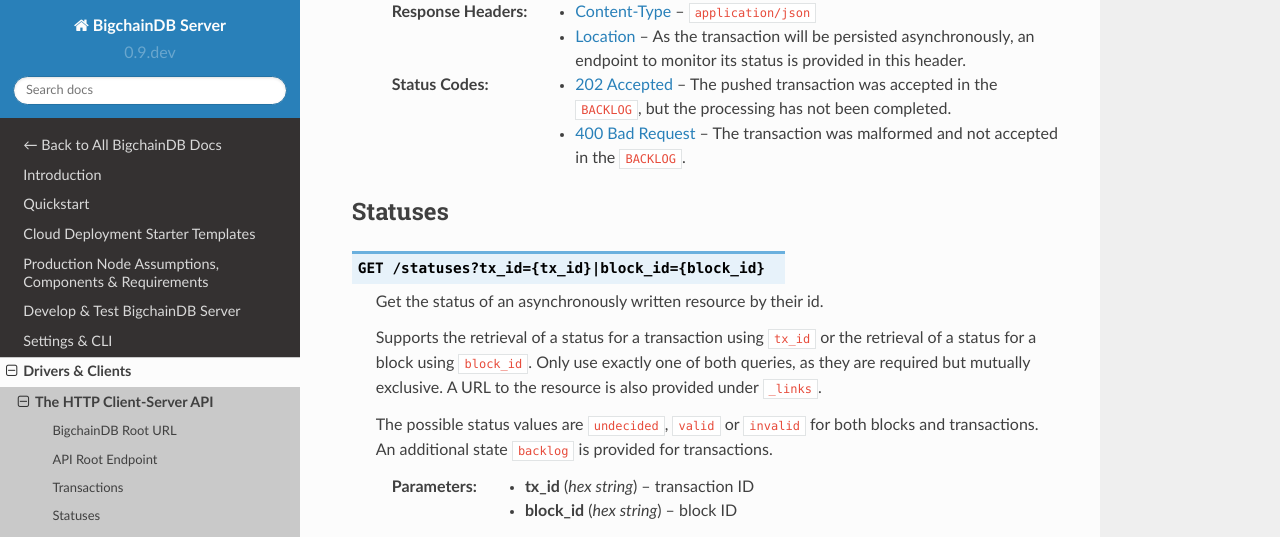
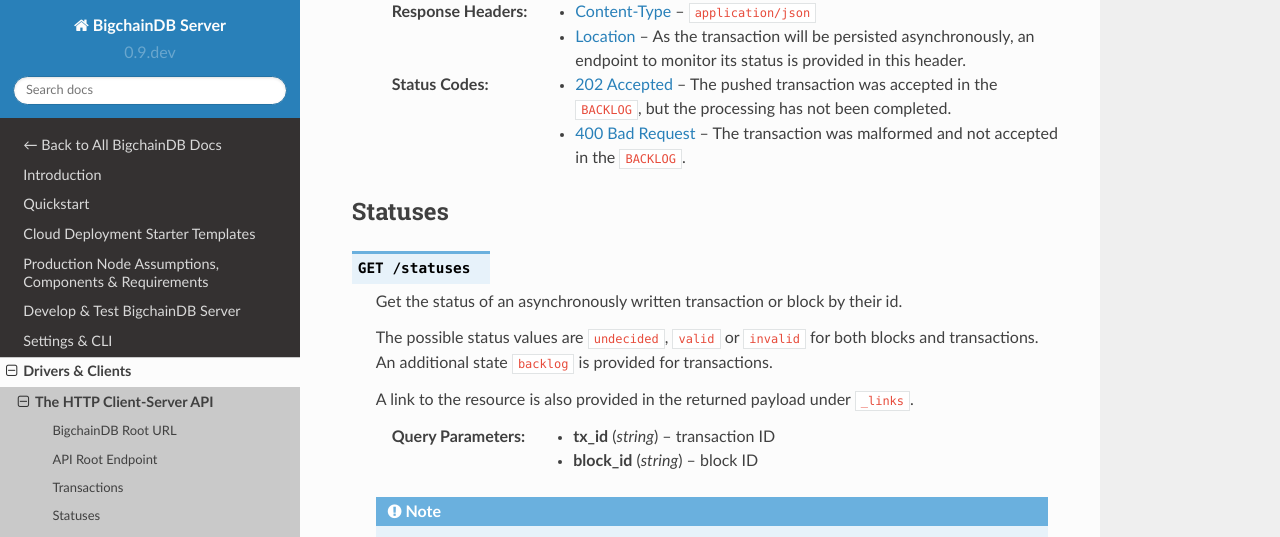
Before and after one commit to bigchaindb/bigchaindb, a Sphinx documentation site: the page built from docs/server/source/drivers-clients/http-client-server-api.rst, in a window 1280 px wide and 1400 px high, scrolled down 4882 px. Shown: the top 537 px of the window. Built offline with Sphinx 7.4.7 and the Read the Docs theme 2.0.0, drawn with Linux system fonts in a browser that asks for light colours; pages that are not in the unit, such as notebooks, are missing from menus; some of the changed text lies outside the part shown.

Commit message:
Split block and transaction status endpoint descriptions

```diff
--- a/docs/server/source/drivers-clients/http-client-server-api.rst
+++ b/docs/server/source/drivers-clients/http-client-server-api.rst
@@ -242,24 +242,31 @@
 Statuses
 --------------------------------
 
-.. http:get:: /statuses?tx_id={tx_id}|block_id={block_id}
+.. http:get:: /statuses
 
-   Get the status of an asynchronously written resource by their id.
+   Get the status of an asynchronously written transaction or block by their id.
 
-   Supports the retrieval of a status for a transaction using ``tx_id`` or the
-   retrieval of a status for a block using ``block_id``. Only use exactly one of both
-   queries, as they are required but mutually exclusive. A URL to the resource is also
-   provided under ``_links``.
-
-   The possible status values are ``undecided``, ``valid`` or
-   ``invalid`` for both blocks and transactions. An additional state ``backlog`` is provided
+   The possible status values are ``undecided``, ``valid`` or ``invalid`` for
+   both blocks and transactions. An additional state ``backlog`` is provided
    for transactions.
 
-   :param tx_id: transaction ID
-   :type tx_id: hex string
+   A link to the resource is also provided in the returned payload under
+   ``_links``.
 
-   :param block_id: block ID
-   :type block_id: hex string
+   :query string tx_id: transaction ID
+   :query string block_id: block ID
+
+   .. note::
+
+        Exactly one of the ``tx_id`` or ``block_id`` query parameters must be
+        used together with this endpoint (see below for getting `transaction
+        statuses <#get--statuses?tx_id=tx_id>`_ and `block statuses
+        <#get--statuses?block_id=block_id>`_).
+
+
+.. http:get:: /statuses?tx_id={tx_id}
+
+    Get the status of a transaction.
 
    **Example request**:
 
@@ -279,8 +286,35 @@
    :resheader Content-Type: ``application/json``
    :resheader Location: Once the transaction has been persisted, this header will link to the actual resource.
 
-   :statuscode 200: A transaction or block with that ID was found.
-   :statuscode 404: A transaction or block with that ID was not found.
+   :statuscode 200: A transaction with that ID was found.
+   :statuscode 404: A transaction with that ID was not found.
+
+
+.. http:get:: /statuses?block_id={block_id}
+
+    Get the status of a block.
+
+   **Example request**:
+
+   .. literalinclude:: samples/get-statuses-block-request.http
+      :language: http
+
+   **Example response**:
+
+   .. literalinclude:: samples/get-statuses-block-invalid-response.http
+      :language: http
+
+   **Example response**:
+
+   .. literalinclude:: samples/get-statuses-block-valid-response.http
+      :language: http
+
+   :resheader Content-Type: ``application/json``
+   :resheader Location: Once the block has been persisted, this header will link to the actual resource.
+
+   :statuscode 200: A block with that ID was found.
+   :statuscode 404: A block with that ID was not found.
+
 
 Advanced Usage
 --------------------------------
@@ -303,7 +337,7 @@
 .. http:get:: /blocks/{block_id}
 
    Get the block with the ID ``block_id``. Any blocks, be they ``VALID``, ``UNDECIDED`` or ``INVALID`` will be
-   returned. To check a block's status independently, use the `Statuses endpoint <#get--statuses?tx_id=tx_id|block_id=block_id>`_.
+   returned. To check a block's status independently, use the `Statuses endpoint <#status>`_.
    To check the votes on a block, have a look at the `votes endpoint <#votes>`_.
 
    :param block_id: block ID
```
Also changed, not shown: docs/server/generate_http_server_api_documentation.py (+30 -0 lines).
